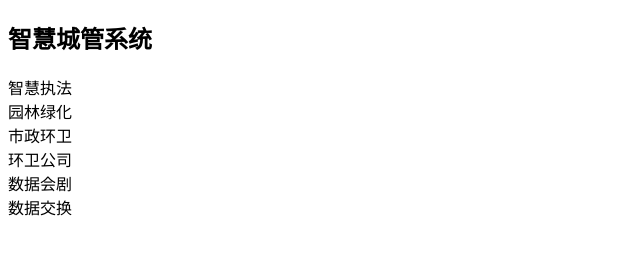
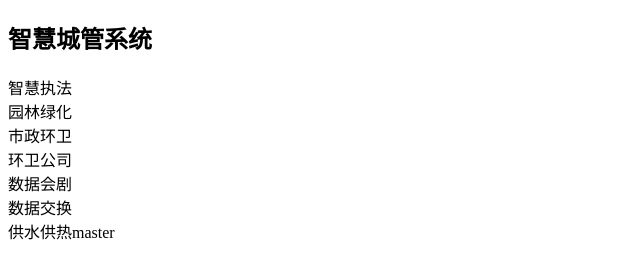
Before and after one commit to EvanYoung1126/git_demo3, a plain HTML site: page index.html in a window 1280 px wide. Shown: the whole page, without its empty margins (0-640 px from the left). Drawn offline with Linux system fonts and the light colour scheme.

Commit message:
new update1

```diff
--- a/index.html
+++ b/index.html
@@ -16,5 +16,6 @@
 	<div>环卫公司</div>
 	<div>数据会剧</div>
 	<div>数据交换</div>
+	<div>供水供热master</div>
  </body>
 </html>
```
